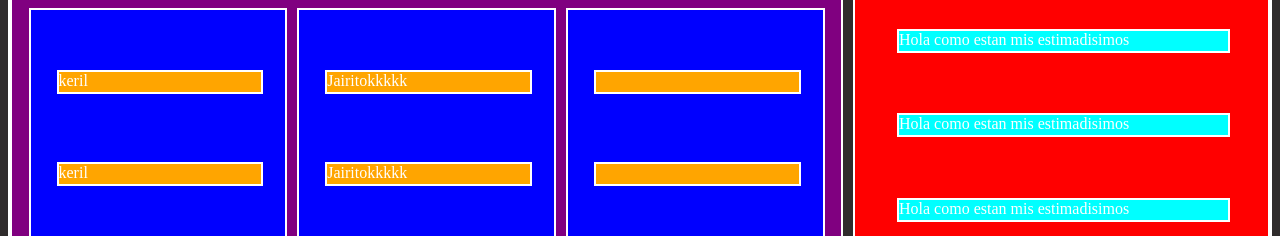
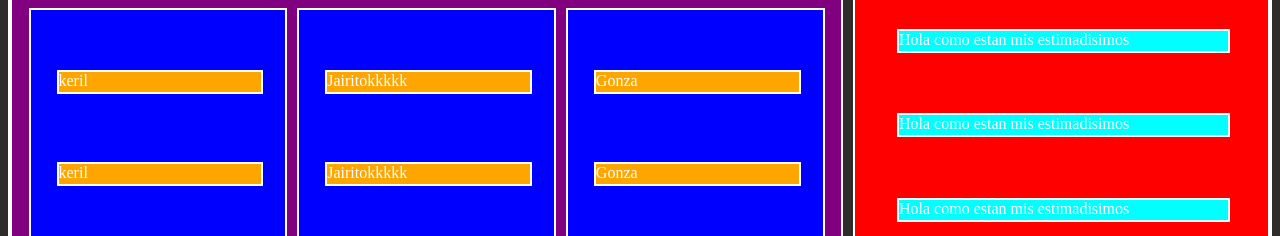
Before and after one commit to SyKarma/Test-repos, a plain HTML site: page index.html in a window 1280 px wide. Shown: the part 350-586 px from the top of the page. Drawn offline with Linux system fonts and the light colour scheme.

Commit message:
Cambios linea 38 39

```diff
--- a/index.html
+++ b/index.html
@@ -35,8 +35,8 @@
                 <div class="orange">Jairitokkkkk</div>
             </div>
             <div class="Blue">
-                <div class="orange"></div>
-                <div class="orange"></div>
+                <div class="orange">Gonza</div>
+                <div class="orange">Gonza</div>
             </div>
                 <div class="Blue">
                 <div class="orange"></div>
```
